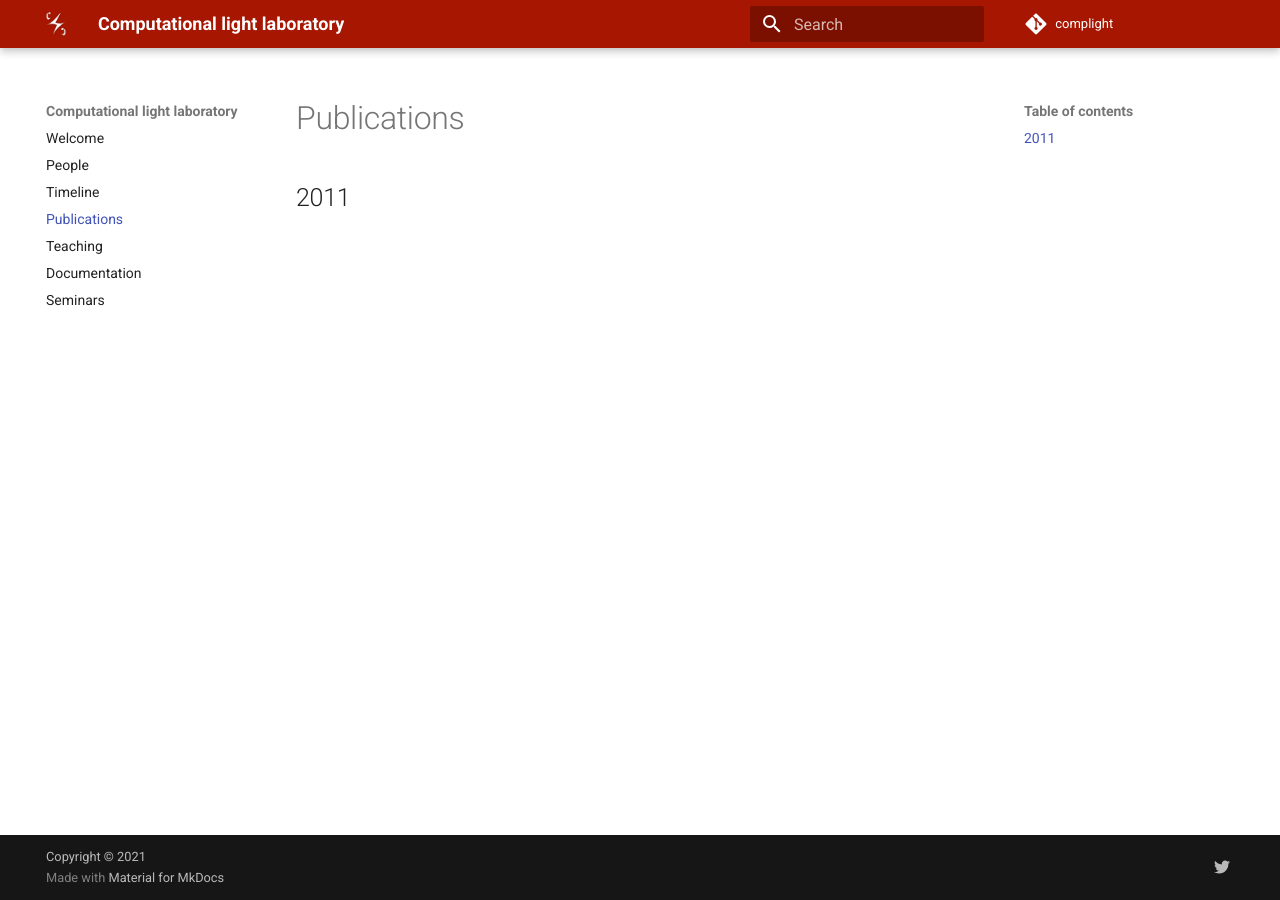
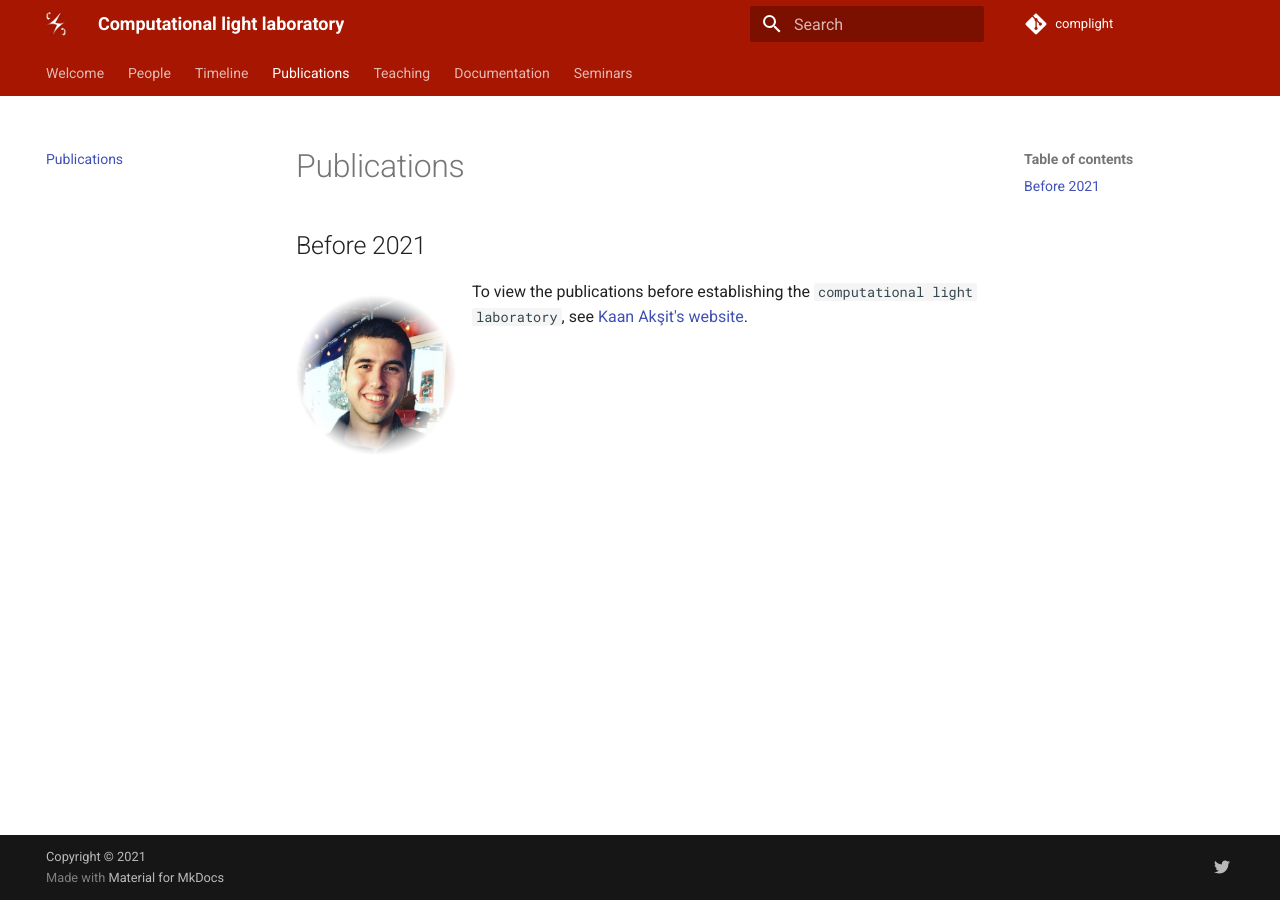
Before and after one commit to complight/complight.github.io, an MkDocs documentation site: the page built from docs/publications.md, in a window 1280 px wide. Built offline with MkDocs 1.6.1 and Material for MkDocs 9.7.7, drawn with Linux system fonts in a browser that asks for light colours.

Commit message:
A major update.

```diff
--- a/docs/publications.md
+++ b/docs/publications.md
@@ -1,3 +1,7 @@
 # Publications
 
-## 2011
+## Before 2021
+
+<img align="left" src="../people/kaan_aksit.png" width="160" alt/>
+To view the publications before establishing the `computational light laboratory`, see [Kaan Akşit's website](https://kaanaksit.com).
+<br clear="left"/>
--- a/mkdocs.yml
+++ b/mkdocs.yml
@@ -21,10 +21,26 @@ nav:
 theme:
     name: material
     logo: logo/logo.png
-    theme:
-        features:
-            - navigation.instant
-            - navigation.tabs
+    features:
+        - content.code.annotate
+        - content.tabs.link
+       # - header.autohide
+       # - navigation.expand
+        - navigation.indexes
+       # - navigation.instant
+        - navigation.sections
+        - navigation.tabs
+       # - navigation.tabs.sticky
+        - navigation.top
+        - navigation.tracking
+        - search.highlight
+        - search.share
+        - search.suggest
+    # - toc.integrate
+        - navigation.instant
+        - navigation.indexes
+        - navigation.top
+        - navigation.expand
     palette:
         primary: youtube
         scheme: youtube
@@ -35,6 +51,8 @@ theme:
 plugins:
    - search
 markdown_extensions:
+   - toc:
+       permalink: true
    - pymdownx.arithmatex:
        generic: true
    - pymdownx.emoji:
```
Also changed, not shown: docs/seminars.md (+79 -0 lines), docs/timeline.md (+29 -3 lines), docs/media/ucl.png (added), docs/media/ucl_osaka.png (added), docs/media/ucl_vecg.png (added).
